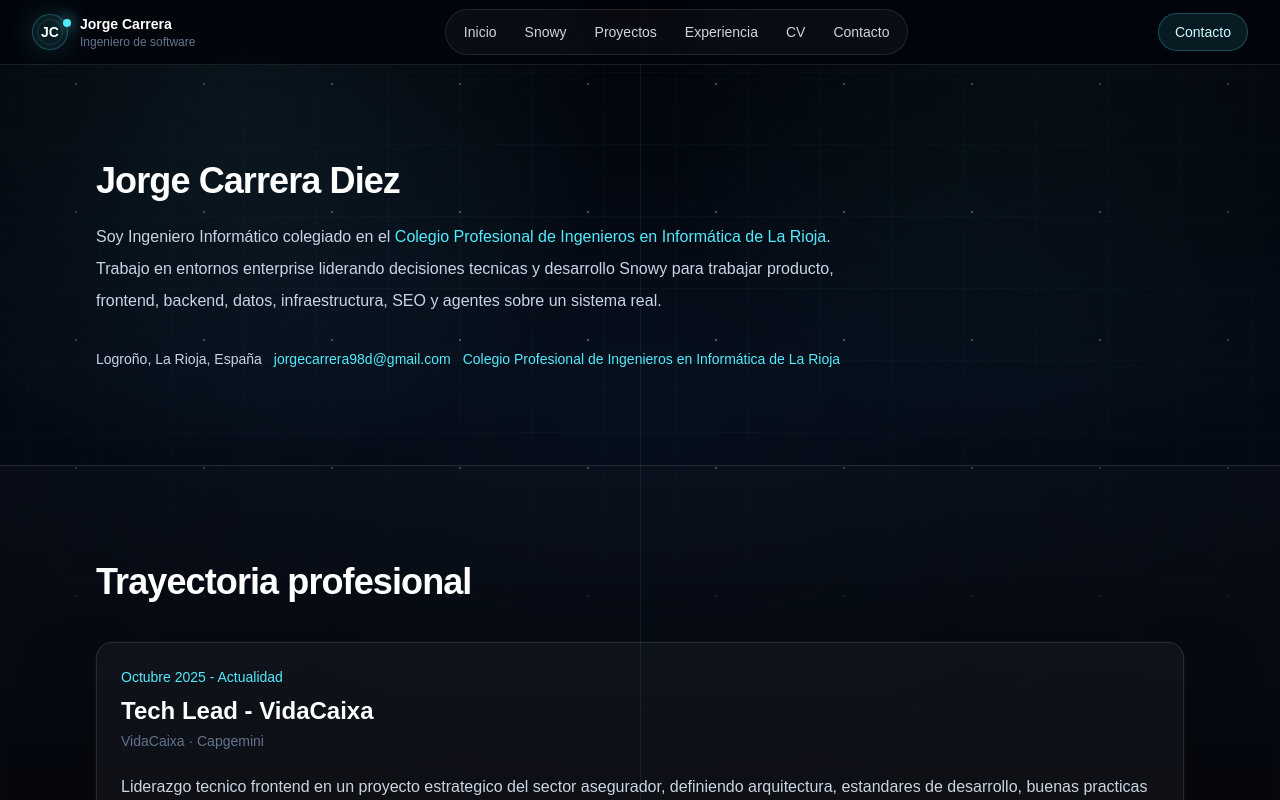
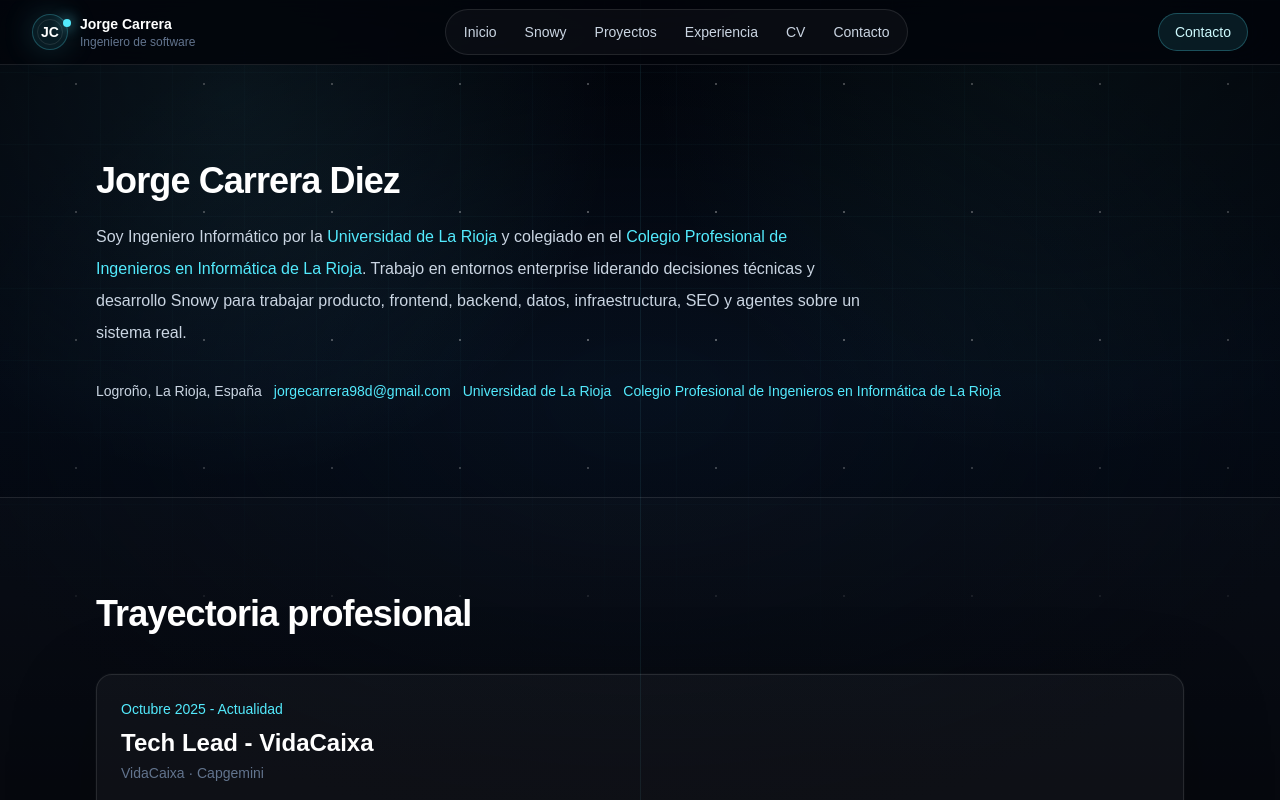
Before and after one commit to jocarrd/jorge-carrera-diez, a Next.js app: page /cv in a window 1280 px wide. Shown: the top 800 px of the page. Built offline with nearby package versions, Linux system fonts and the light colour scheme.

Commit message:
fix: add university affiliation and refine snowy copy

```diff
--- a/src/app/cv/page.tsx
+++ b/src/app/cv/page.tsx
@@ -26,6 +26,14 @@ export default function CvPage() {
           <span>{site.location}</span>
           <a className="text-cyan-300 hover:text-cyan-100" href={`mailto:${site.email}`}>
             {site.email}
+          </a>
+          <a
+            className="text-cyan-300 hover:text-cyan-100"
+            href={site.universityUrl}
+            target="_blank"
+            rel="noreferrer"
+          >
+            {site.university}
           </a>
           <a
             className="text-cyan-300 hover:text-cyan-100"
--- a/src/components/ProfileSummary.tsx
+++ b/src/components/ProfileSummary.tsx
@@ -7,7 +7,16 @@ type ProfileSummaryProps = {
 export function ProfileSummary({ className = "" }: ProfileSummaryProps) {
   return (
     <p className={className}>
-      Soy Ingeniero Informático colegiado en el{" "}
+      Soy Ingeniero Informático por la{" "}
+      <a
+        href={site.universityUrl}
+        target="_blank"
+        rel="noreferrer"
+        className="text-cyan-300 underline-offset-4 hover:text-cyan-100 hover:underline"
+      >
+        {site.university}
+      </a>
+      {" "}y colegiado en el{" "}
       <a
         href={site.collegeUrl}
         target="_blank"
@@ -16,7 +25,7 @@ export function ProfileSummary({ className = "" }: ProfileSummaryProps) {
       >
         {site.college}
       </a>
-      . Trabajo en entornos enterprise liderando decisiones tecnicas y desarrollo Snowy
+      . Trabajo en entornos enterprise liderando decisiones técnicas y desarrollo Snowy
       para trabajar producto, frontend, backend, datos, infraestructura, SEO y agentes
       sobre un sistema real.
     </p>
--- a/src/components/home/SnowyShowcase.tsx
+++ b/src/components/home/SnowyShowcase.tsx
@@ -23,9 +23,9 @@ export function SnowyShowcase() {
               usuarios registrados sobre la que seguir construyendo.
             </p>
             <p className="mt-5 text-sm leading-7 text-slate-400">
-              Para mi perfil es la prueba mas completa: obliga a tomar decisiones de
-              frontend, backend, cache, datos, SEO, infraestructura e IA con restricciones
-              reales de coste, rendimiento y mantenimiento.
+              Su desarrollo combina decisiones de frontend, backend, cache, datos, SEO,
+              infraestructura e IA con restricciones reales de coste, rendimiento y
+              mantenimiento.
             </p>
             <div className="mt-8 flex flex-col gap-3 sm:flex-row">
               <ButtonLink href="/proyectos/snowy">Ver caso tecnico</ButtonLink>
--- a/src/content/profile.ts
+++ b/src/content/profile.ts
@@ -7,10 +7,12 @@ export const site = {
   github: "https://github.com/jocarrd",
   college: "Colegio Profesional de Ingenieros en Informática de La Rioja",
   collegeUrl: "https://ingenierosinformaticarioja.com/",
+  university: "Universidad de La Rioja",
+  universityUrl: "https://www.unirioja.es/",
   title:
     "Ingeniero de software especializado en producto, arquitectura, SEO y diseño de sistemas",
   description:
-    "Ingeniero Informatico. Lidero arquitectura y nuevas capacidades en proyectos enterprise y construyo Snowy, una plataforma meteorologica propia con Next.js, NestJS, Redis, MySQL y Docker.",
+    "Ingeniero Informático por la Universidad de La Rioja. Lidero arquitectura y nuevas capacidades en proyectos enterprise y construyo Snowy, una plataforma meteorologica propia con Next.js, NestJS, Redis, MySQL y Docker.",
 };
 
 export const profile = {
```
